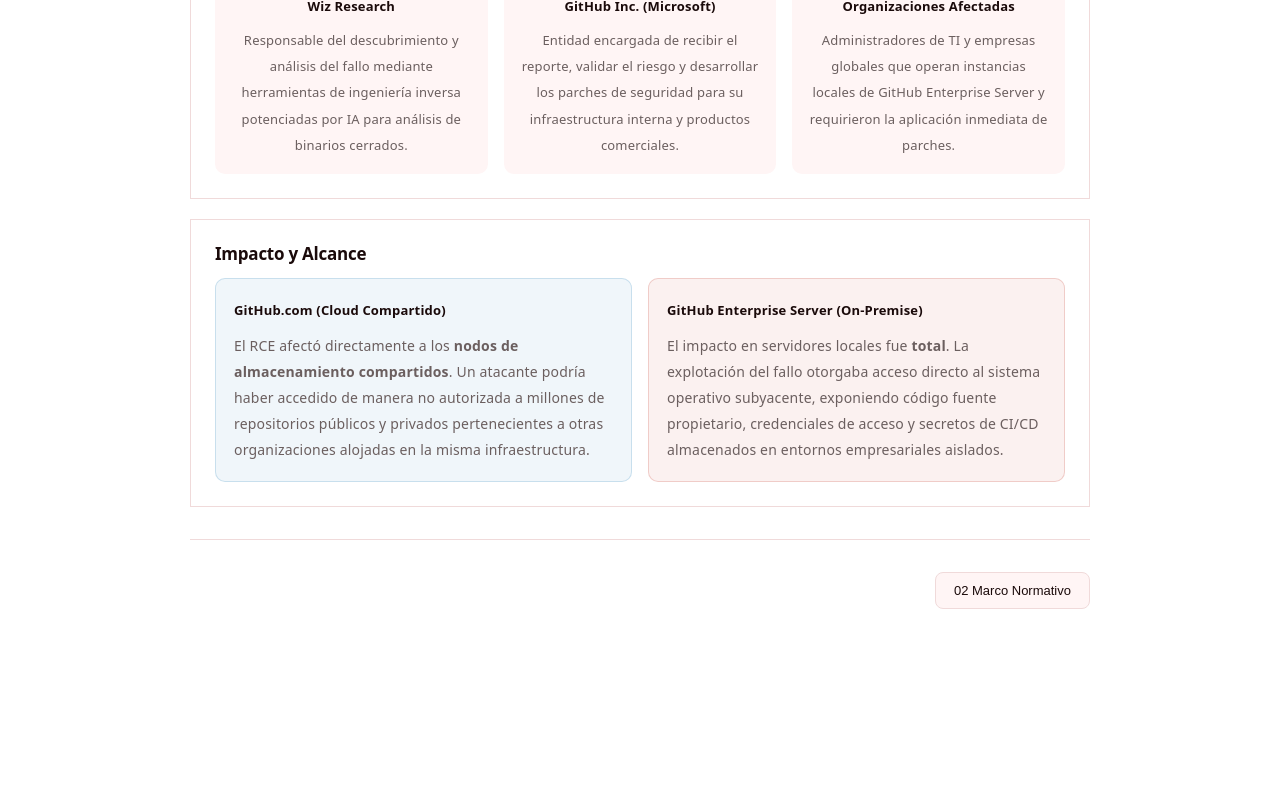
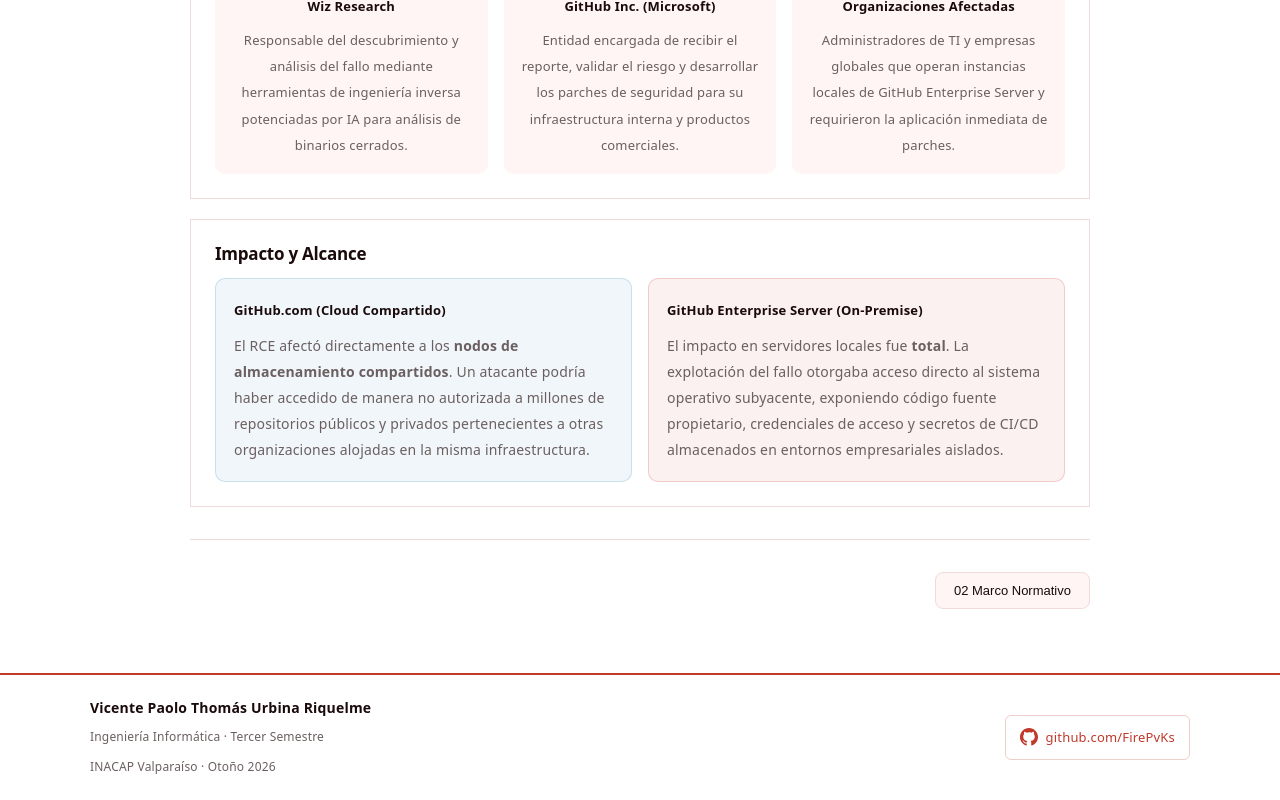
Before and after one commit to FirePvKs/evaluaci-n-2-seguridad-informaci-n, a React (Vite) app: page / in a window 1280 px wide. Shown: the part 1240-2040 px from the top of the page. Before the commit the page ends 1913 px from the top, so only its background shows below. Built offline with nearby package versions, Linux system fonts and the light colour scheme.

Commit message:
se implemento un footer informativo con los siguientes datos, nombre del alumno, carrera, semestre y github

```diff
--- a/src/App.css
+++ b/src/App.css
@@ -515,3 +515,69 @@
   vertical-align: middle;
   margin-right: 3px;
 }
+
+/* =================== FOOTER =================== */
+.page-footer {
+  border-top: 2px solid var(--accent);
+  background: #fff;
+  padding: 20px 24px;
+}
+
+.footer-inner {
+  max-width: 1100px;
+  margin: 0 auto;
+  display: flex;
+  align-items: center;
+  justify-content: space-between;
+  gap: 16px;
+}
+
+.footer-info {
+  display: flex;
+  flex-direction: column;
+  gap: 3px;
+}
+
+.footer-name {
+  font-size: 14px;
+  font-weight: 600;
+  color: var(--text-h);
+}
+
+.footer-detail {
+  font-size: 12px;
+  color: var(--text);
+}
+
+.footer-github {
+  display: flex;
+  align-items: center;
+  gap: 8px;
+  font-size: 13px;
+  font-weight: 500;
+  color: var(--accent);
+  text-decoration: none;
+  padding: 8px 14px;
+  border: 1px solid rgba(192,57,43,0.25);
+  border-radius: 6px;
+  transition: background 0.15s;
+  white-space: nowrap;
+}
+
+.footer-github:hover {
+  background: var(--accent-bg);
+}
+
+.github-icon {
+  width: 18px;
+  height: 18px;
+  flex-shrink: 0;
+}
+
+@media (max-width: 768px) {
+  .footer-inner {
+    flex-direction: column;
+    align-items: flex-start;
+    gap: 12px;
+  }
+}
--- a/src/App.jsx
+++ b/src/App.jsx
@@ -100,6 +100,26 @@
           </div>
         </div>
       </main>
+      <footer className="page-footer">
+        <div className="footer-inner">
+          <div className="footer-info">
+            <span className="footer-name">Vicente Paolo Thomás Urbina Riquelme</span>
+            <span className="footer-detail">Ingeniería Informática · Tercer Semestre</span>
+            <span className="footer-detail">INACAP Valparaíso · Otoño 2026</span>
+          </div>
+          <a
+            href="https://github.com/FirePvKs"
+            target="_blank"
+            rel="noopener noreferrer"
+            className="footer-github"
+          >
+            <svg className="github-icon" viewBox="0 0 24 24" fill="currentColor">
+              <path d="M12 0C5.374 0 0 5.373 0 12c0 5.302 3.438 9.8 8.207 11.387.599.111.793-.261.793-.577v-2.234c-3.338.726-4.033-1.416-4.033-1.416-.546-1.387-1.333-1.756-1.333-1.756-1.089-.745.083-.729.083-.729 1.205.084 1.839 1.237 1.839 1.237 1.07 1.834 2.807 1.304 3.492.997.107-.775.418-1.305.762-1.604-2.665-.305-5.467-1.334-5.467-5.931 0-1.311.469-2.381 1.236-3.221-.124-.303-.535-1.524.117-3.176 0 0 1.008-.322 3.301 1.23A11.509 11.509 0 0 1 12 5.803c1.02.005 2.047.138 3.006.404 2.291-1.552 3.297-1.23 3.297-1.23.653 1.653.242 2.874.118 3.176.77.84 1.235 1.911 1.235 3.221 0 4.609-2.807 5.624-5.479 5.921.43.372.823 1.102.823 2.222v3.293c0 .319.192.694.801.576C20.566 21.797 24 17.3 24 12c0-6.627-5.373-12-12-12z"/>
+            </svg>
+            github.com/FirePvKs
+          </a>
+        </div>
+      </footer>
     </div>
   )
 }
--- a/src/components/Prompts.jsx
+++ b/src/components/Prompts.jsx
@@ -193,6 +193,32 @@
     corrigio:
       'Se creó un componente Icon.jsx reutilizable para simplificar el uso de los iconos en todos los componentes y mantener consistencia en el tamaño y estilo.',
   },
+  ,
+  {
+    numero: '15',
+    seccion: 'Espacio para imagen en el header',
+    archivo: 'src/App.jsx, src/App.css, public/logo.svg',
+    herramienta: 'Claude (claude.ai)',
+    prompt:
+      'necesito que incluyas e incorpores de forma efectiva en la esquina superior izquierda del header un espacio para una imagen la cual yo modificaré por lo que solo necesito el espacio ya adaptado, incluye este promt en el informe',
+    acepto:
+      'Se aceptó el espacio de 36x36px en la esquina izquierda del header, antes de la marca TI3034, con un archivo placeholder logo.svg en la carpeta public/ listo para reemplazar.',
+    corrigio:
+      'Se cambió el formato inicial de logo.png a logo.svg para que el espacio se renderizara correctamente sin necesidad de un archivo de imagen real durante el desarrollo.',
+  },
+  ,
+  {
+    numero: '16',
+    seccion: 'Footer con información del alumno',
+    archivo: 'src/App.jsx, src/App.css',
+    herramienta: 'Claude (claude.ai)',
+    prompt:
+      'necesito que añadas un footer a toda la pagina con informacion como nombre del alumno, semestre en que el va, carrera que estudia y link a mi perfil de github — Nombre: Vicente Paolo Thomás Urbina Riquelme, Semestre: tercero, Carrera: Ing Informatica, https://github.com/FirePvKs',
+    acepto:
+      'Se aceptó el footer con nombre completo, carrera, semestre, institución y un botón con icono SVG de GitHub que enlaza al perfil indicado.',
+    corrigio:
+      'No requirió correcciones.',
+  },
 ]
 
 const promptsGemini = prompts.filter(p => p.herramienta === 'Gemini')
```
